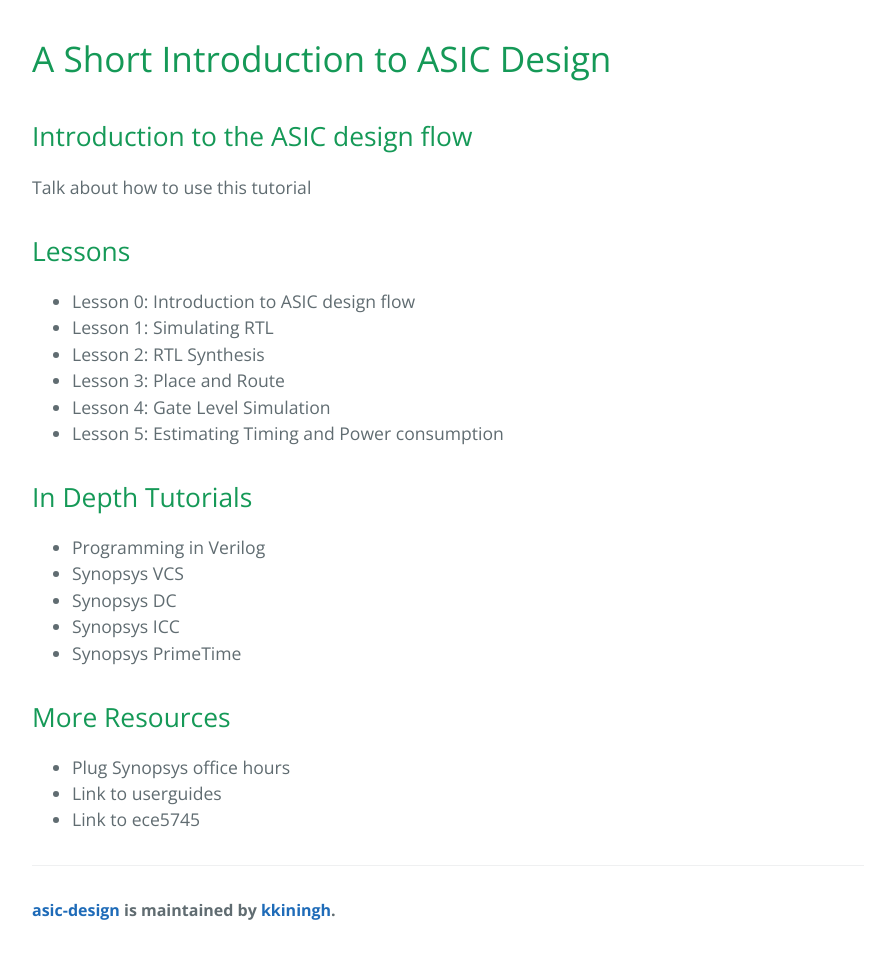
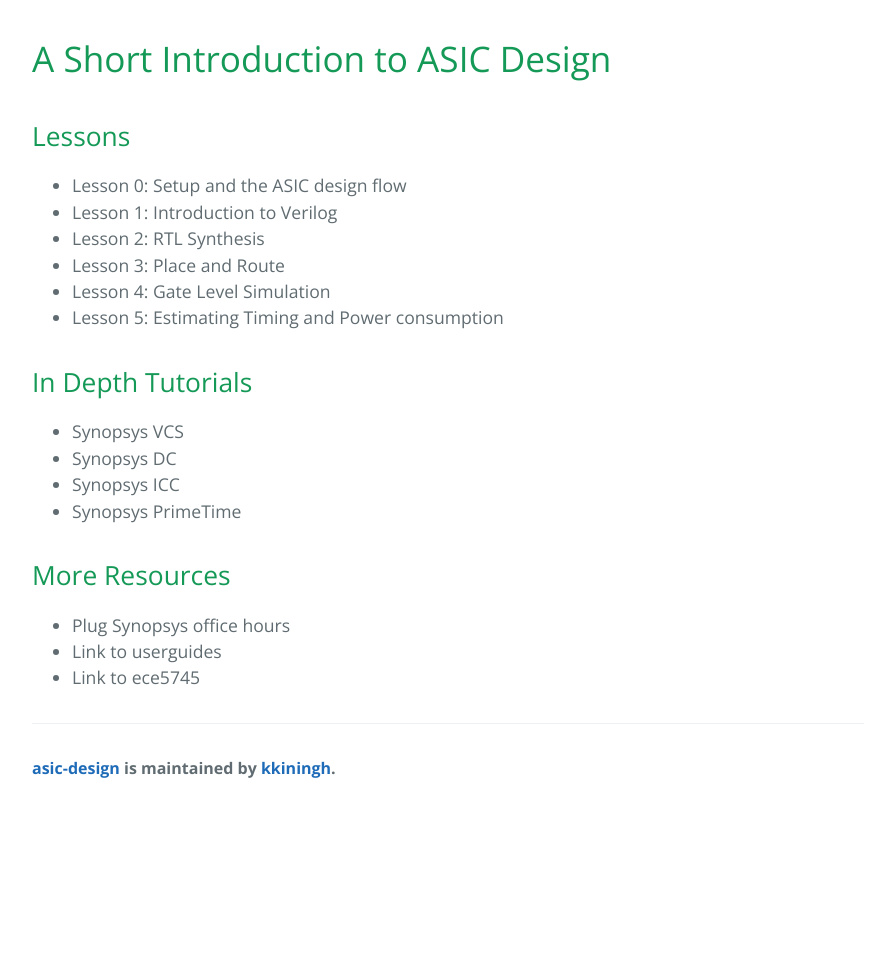
Before and after one commit to kkiningh/asic-design, a Jekyll site: the page built from docs/index.md, in a window 1280 px wide. Shown: the whole page, without its empty margins (192-1087 px from the left). Built offline with Jekyll 4.4.1, drawn with Linux system fonts in a browser that asks for light colours; our own code applies the rules of GitHub Pages for plain Markdown files; after the commit the page ends 900 px from its top, so only the background shows below that.

Commit message:
Fix spelling and minor adjustments

```diff
--- a/docs/index.md
+++ b/docs/index.md
@@ -1,16 +1,11 @@
 A Short Introduction to ASIC Design
 ===
-
-Introduction to the ASIC design flow
----
-
-Talk about how to use this tutorial
 
 Lessons
 ---
 
- - Lesson 0: Introduction to ASIC design flow
- - Lesson 1: Simulating RTL
+ - Lesson 0: Setup and the ASIC design flow
+ - Lesson 1: Introduction to Verilog
  - Lesson 2: RTL Synthesis
  - Lesson 3: Place and Route
  - Lesson 4: Gate Level Simulation
@@ -19,7 +14,6 @@ Lessons
 In Depth Tutorials
 ---
 
- - Programming in Verilog
  - Synopsys VCS
  - Synopsys DC
  - Synopsys ICC
```
